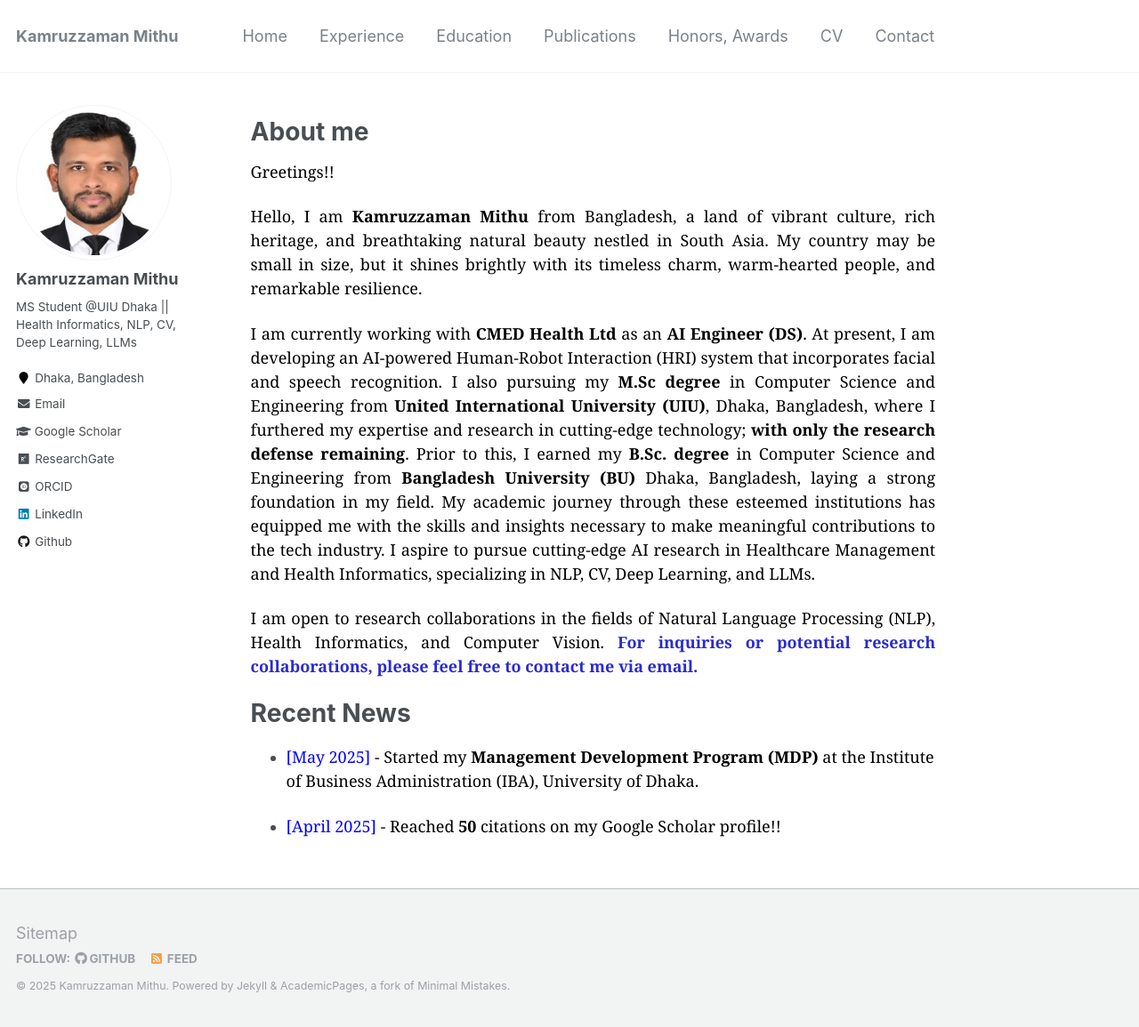
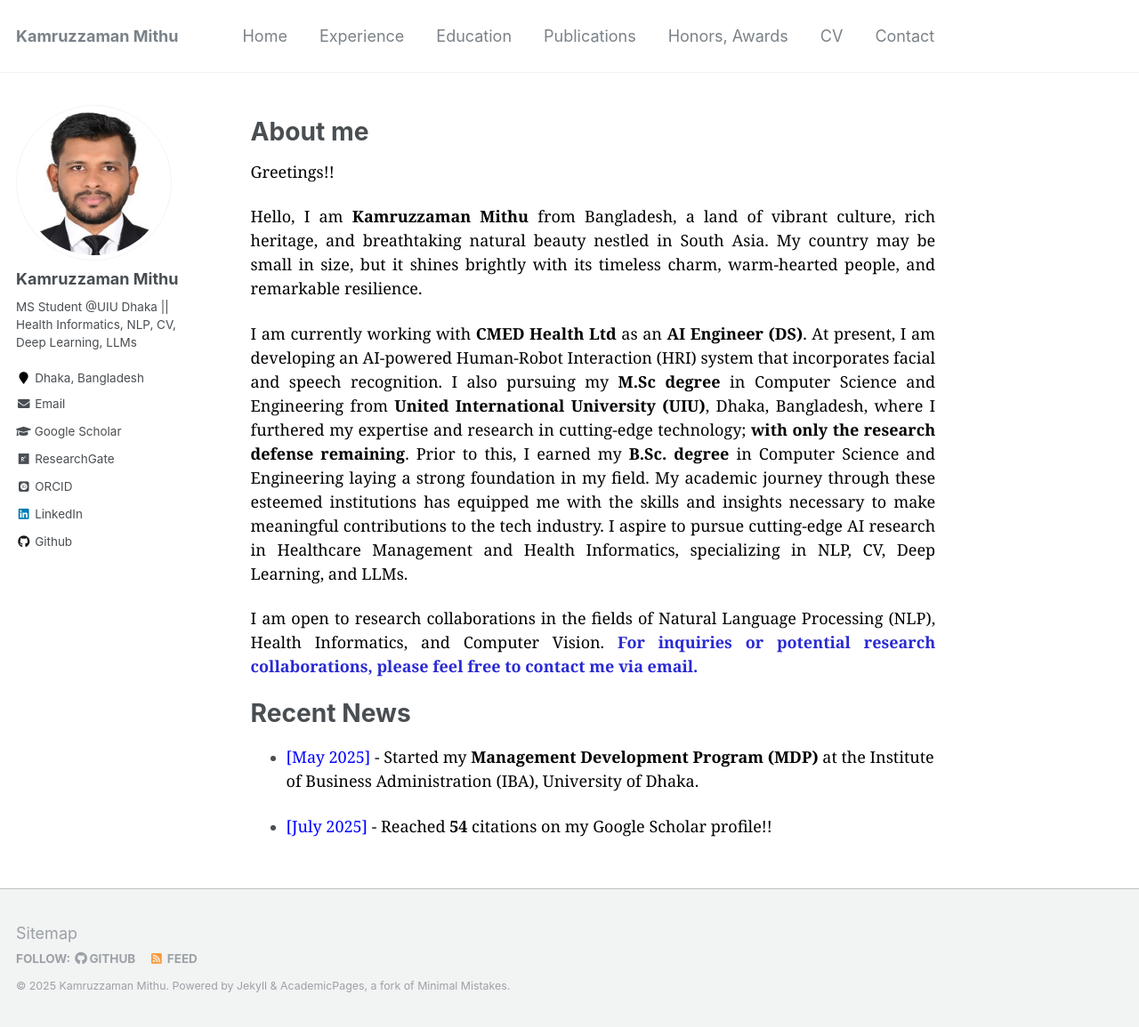
Before and after one commit to kmithuiu/kmithuiu.github.io, a Jekyll site: the page built from _pages/about.md, in a window 1280 px wide and 1155 px high. Shown: the whole window at 89% size. Built offline with Jekyll 4.4.1, drawn with Linux system fonts in a browser that asks for light colours; some web fonts are replaced.

Commit message:
Update about.md
Comment on some text

```diff
--- a/_pages/about.md
+++ b/_pages/about.md
@@ -15,7 +15,7 @@
 
 <p style="text-align:justify; color:black; font-family:Georgia">Hello, I am <b>Kamruzzaman Mithu</b> from Bangladesh, a land of vibrant culture, rich heritage, and breathtaking natural beauty nestled in South Asia. My country may be small in size, but it shines brightly with its timeless charm, warm-hearted people, and remarkable resilience. </p>
 
-<p style="text-align:justify; color:black; font-family:Georgia"> I am currently working with <b><a href="https://cmed.com.bd/" target="_blank" style="color:black;">CMED Health Ltd</a></b> as an <b>AI Engineer (DS)</b>. At present, I am developing an AI-powered Human-Robot Interaction (HRI) system that incorporates facial and speech recognition. I also pursuing my <b>M.Sc degree</b> in Computer Science and Engineering from <b><a href="https://www.uiu.ac.bd/" target="_blank" style="color:black;">United International University (UIU)</a></b>, Dhaka, Bangladesh, where I furthered my expertise and research in cutting-edge technology; <b>with only the research defense remaining</b>. Prior to this, I earned my <b>B.Sc. degree </b> in Computer Science and Engineering from <b><a href="https://bu.edu.bd/" target="_blank" style="color:black;"> Bangladesh University (BU)</a></b> Dhaka, Bangladesh, laying a strong foundation in my field. My academic journey through these esteemed institutions has equipped me with the skills and insights necessary to make meaningful contributions to the tech industry. I aspire to pursue cutting-edge AI research in Healthcare Management and Health Informatics, specializing in NLP, CV, Deep Learning, and LLMs. </p>
+<p style="text-align:justify; color:black; font-family:Georgia"> I am currently working with <b><a href="https://cmed.com.bd/" target="_blank" style="color:black;">CMED Health Ltd</a></b> as an <b>AI Engineer (DS)</b>. At present, I am developing an AI-powered Human-Robot Interaction (HRI) system that incorporates facial and speech recognition. I also pursuing my <b>M.Sc degree</b> in Computer Science and Engineering from <b><a href="https://www.uiu.ac.bd/" target="_blank" style="color:black;">United International University (UIU)</a></b>, Dhaka, Bangladesh, where I furthered my expertise and research in cutting-edge technology; <b>with only the research defense remaining</b>. Prior to this, I earned my <b>B.Sc. degree </b> in Computer Science and Engineering <!-- from <b><a href="https://bu.edu.bd/" target="_blank" style="color:black;"> Bangladesh University (BU)</a></b> Dhaka, Bangladesh, --> laying a strong foundation in my field. My academic journey through these esteemed institutions has equipped me with the skills and insights necessary to make meaningful contributions to the tech industry. I aspire to pursue cutting-edge AI research in Healthcare Management and Health Informatics, specializing in NLP, CV, Deep Learning, and LLMs. </p>
 
 <p style="text-align:justify; color:black; font-family:Georgia">I am open to research collaborations in the fields of Natural Language Processing (NLP), Health Informatics, and Computer Vision. <span style="color:#2a2ad3;font-weight:bold">For inquiries or potential research collaborations, please feel free to contact me via email.</span></p>
 
@@ -27,4 +27,4 @@
 * <span style="font-family:Georgia; color:black"><span style="color:Blue">[May 2025]</span> - Started my
  <b>Management Development Program (MDP)</b> at the Institute of Business Administration (IBA), University of Dhaka.
 
-* <span style="font-family:Georgia; color:black"><span style="color:Blue">[April 2025]</span> - Reached <b>50</b> citations on my Google Scholar profile!!
+* <span style="font-family:Georgia; color:black"><span style="color:Blue">[July 2025]</span> - Reached <b>54</b> citations on my Google Scholar profile!!
```
